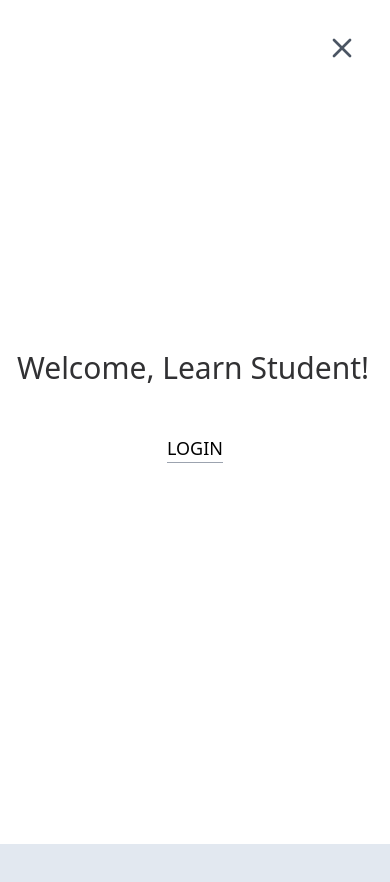
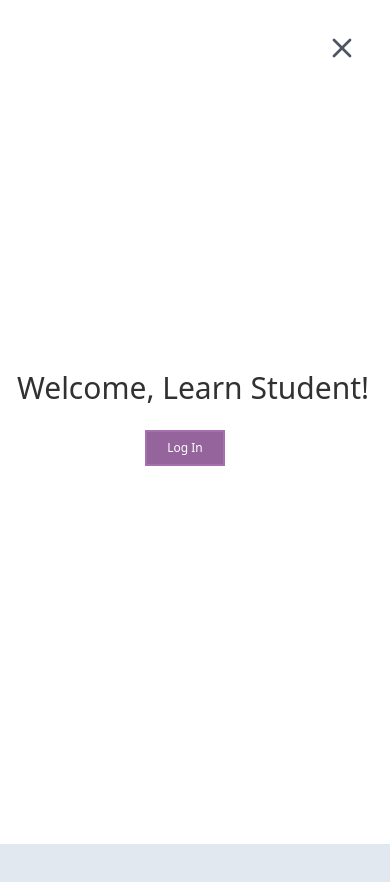
Before and after one commit to LEARNAcademy/student-application, a React (Create React App) app: page / in a window 390 px wide. Both pictures are taken after a click on the element 358 px from the left and 43 px from the top of the page. Shown: the top 882 px of the page. Built offline with nearby package versions, Linux system fonts and the light colour scheme; a web font is replaced by a local one.

Commit message:
fixed the login button

```diff
--- a/src/App.js
+++ b/src/App.js
@@ -4,7 +4,7 @@ import { StudentLogin } from "./pages/StudentLogin/StudentLogin"
 import { Routes, Route, useNavigate } from "react-router-dom"
 
 const App = () => {
-  const [login, setLogin] = useState(true)
+  const [login, setLogin] = useState(false)
   const navigate = useNavigate()
 
   useEffect(() => {
--- a/src/components/Attendance.js
+++ b/src/components/Attendance.js
@@ -22,12 +22,8 @@ const Attendance = ({absences}) => {
           <tbody>
             <tr>
               {statusColor.map((color, index) => {
-                return(
-                  <>
-                    <td key={index} className={`h-2.5 min-w-[19px] rounded-full ${color}`}></td>
-                  </>
-
-                )})
+                return <td key={index} className={`h-2.5 min-w-[19px] rounded-full ${color}`}></td>
+              })
               }
             </tr>
             <tr>
@@ -35,7 +31,7 @@ const Attendance = ({absences}) => {
                 if(index % 3 === 0){
                   return <td key={index} > { -1 * ((index / 3) - 5)}</td>
                 } else {
-                  return <td  key={index}> </td>
+                  return <td key={index}> </td>
                 }
               })
               }
--- a/src/components/Header.js
+++ b/src/components/Header.js
@@ -4,8 +4,16 @@ import { Navigation } from "./Navigation"
 import { Greeter } from "../components/Greeter"
 
 const Header = (props) => {
-  const { user } = props
+  const { user, login, setLogin } = props
   const [isNavOpen, setIsNavOpen] = useState(false)
+
+  // useEffect(() => {
+  //   if(isNavOpen) {
+  //     document.body.style.position = "fixed"
+  //   }else{
+  //     document.body.style.position = ""
+  //   }
+  // }, [isNavOpen])
 
   return (
     <>
@@ -42,12 +50,10 @@ const Header = (props) => {
                   <line x1="6" y1="6" x2="18" y2="18" />
                 </svg>
               </div>
-              <ul className="flex min-h-[250px] flex-col items-center justify-center">
-                <li><Greeter user={user} /></li>
-                <li className="my-8 border-b border-gray-400 text-lg uppercase">
-                  <a href="/">Login</a>
-                </li>
-              </ul>
+              <div className="flex min-h-[250px] flex-col items-center justify-center">
+                <Greeter user={user} />
+                <Navigation user={user} login={login} setLogin={setLogin} />
+              </div>
             </div>
           </section>
         </nav>
@@ -57,7 +63,7 @@ const Header = (props) => {
       }
       .showMenuNav {
         display: block;
-        position: absolute;
+        position: fixed;
         width: 100%;
         height: 100vh;
         top: 0;
@@ -82,7 +88,7 @@ const Header = (props) => {
           {user && <div className="mx-10">
             <Greeter user={user} />
           </div>}
-          <Navigation />
+          <Navigation user={user} login={login} setLogin={setLogin} />
         </div>
       </div>
     </>
--- a/src/index.css
+++ b/src/index.css
@@ -43,7 +43,7 @@
 @layer utilities {
     .showMenuNav {
         display: block;
-        position: absolute;
+        position: fixed;
         width: 100%;
         height: 100vh;
         top: 0;
--- a/src/pages/StudentDashboard/StudentDashboard.js
+++ b/src/pages/StudentDashboard/StudentDashboard.js
@@ -7,12 +7,13 @@ import { AttendancePolicyModal } from "../../components/PolicyModal.js"
 import { ComprehensionModal } from "../../components/PolicyModal.js"
 import { Attendance } from "../../components/Attendance"
 
-const StudentDashboard = () => {
+const StudentDashboard = (props) => {
+  const { login, setLogin } = props
   const { assessments } = user.student
   const { student } = user
   return (
     <div className="w-full overflow-x-hidden bg-neutral-200 font-['gesta']">
-      <Header user={user}/>
+      <Header user={user} login={login} setLogin={setLogin} />
       <div className="m-8 mt-10 border-b border-black p-5 sm:mx-32 sm:py-10 ">
         <div className="mb-5">
           <Absences student={student}/>
--- a/src/pages/StudentLogin/StudentLogin.js
+++ b/src/pages/StudentLogin/StudentLogin.js
@@ -18,21 +18,21 @@ const StudentLogin = (props) => {
     )
   }
 
-  const navigateHome = (e) => {
+  const handleSubmit = (e) => {
     e.preventDefault()
-    setLogin(false)
+    setLogin(true)
+    if(login) {
+      navigate("/studentdash")
+    }
   }
 
-  if(login) {
-    navigate("/studentdash")
-  }
 
   return (
     <>
       <Header />
       <div className="h-screen bg-slate-200 py-24 font-['gesta'] sm:pt-52">
         <div className="my-8 rounded-xl border-4 bg-zinc-700 sm:m-auto sm:h-96 sm:w-96">
-          <form onSubmit={(e) => navigateHome(e)} className="flex flex-col items-center justify-center border-transparent p-8 sm:pt-12">
+          <form onSubmit={(e) => handleSubmit(e)} className="flex flex-col items-center justify-center border-transparent p-8 sm:pt-12">
             <div className="sm:m-auto sm:mb-4 sm:w-52">
               <div className="mb-2 block text-center">
                 <Label
```
Also changed, not shown: src/components/Navigation.js (+4 -4 lines).
